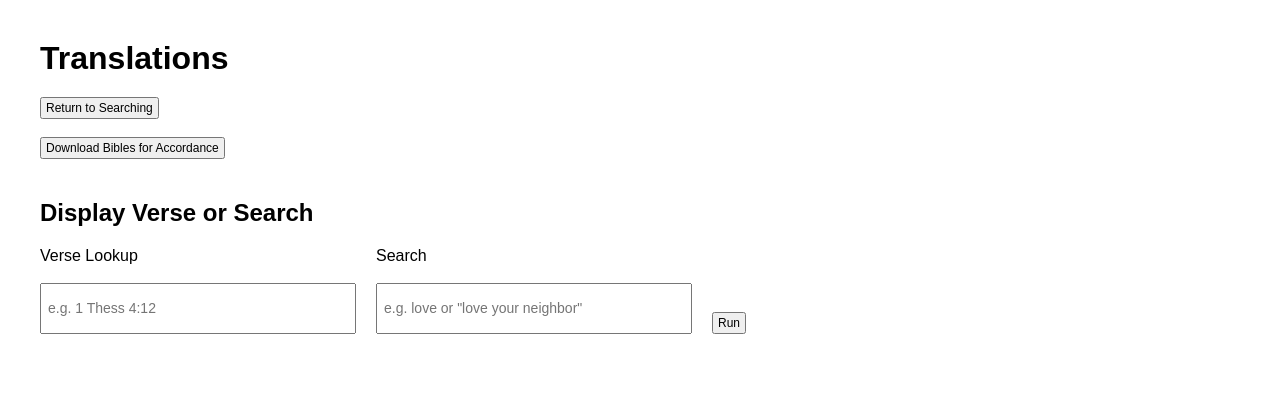
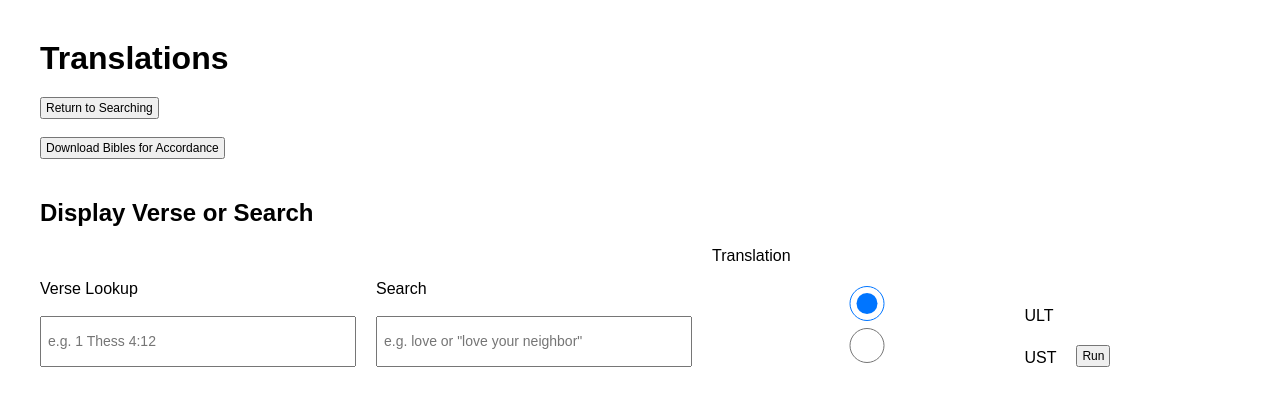
Before and after one commit to stephenwunrow/USFM-Tool, a Flask app: page /translations in a window 1280 px wide. Shown: the top 406 px of the page. Run offline with Flask 3, Linux system fonts and the light colour scheme; parts of the project's set-up code (start-up, migrations or seed data) failed here and were passed over.

Commit message:
adding version select

```diff
--- a/main.py
+++ b/main.py
@@ -258,10 +258,11 @@ def translations():
 
         verse_input = request.form.get('verse_input', '').strip()
         search_input = request.form.get('search_input', '').strip()
+        version = request.form.get('version', 'ULT')  # default
 
         # Priority: search wins if both filled
         if search_input:
-            output = search_verses(search_input, version="ULT")
+            output = search_verses(search_input, version)
 
         elif verse_input:
             output = show_verses(verse_input)
--- a/templates/translations.html
+++ b/templates/translations.html
@@ -107,7 +107,23 @@
                 />
             </div>
 
-            <div style="align-self: end;">
+            <!-- Radio buttons BELOW inputs -->
+            <div class="input-block">
+                <label>Translation</label><br>
+
+                <label>
+                    <input type="radio" name="version" value="ULT" checked>
+                    ULT
+                </label>
+
+                <label>
+                    <input type="radio" name="version" value="UST">
+                    UST
+                </label>
+            </div>
+
+            <!-- Run button BELOW everything -->
+            <div>
                 <button type="submit">Run</button>
             </div>
 
```
